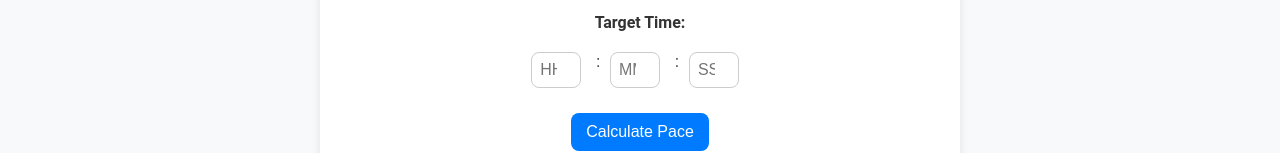
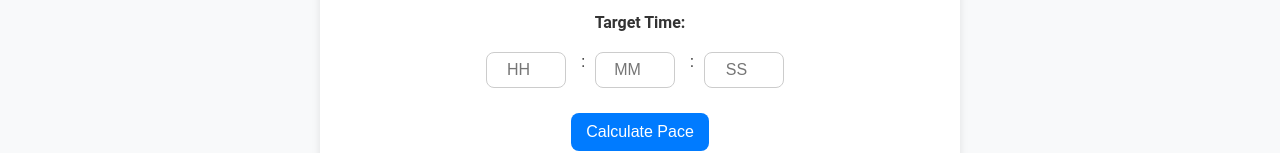
Before and after one commit to samw0907/TriSwift, a React (Create React App) app in the folder frontend/: page /paceCalculator in a window 1280 px wide. Shown: the part 317-470 px from the top of the page. Built offline with nearby package versions, Linux system fonts and the light colour scheme; sample sign-in values are in the browser's storage.

Commit message:
another pace calc css tweak

```diff
--- a/frontend/src/styles/paceCalculator.css
+++ b/frontend/src/styles/paceCalculator.css
@@ -44,6 +44,11 @@
 
 .pace-form input[type="number"] {
     text-align: center;
+  }
+
+.pace-form .pace-time-inputs input[type="number"] {
+  width: 80px !important;
+  max-width: none;
   }
 
 .pace-time-inputs {
```
